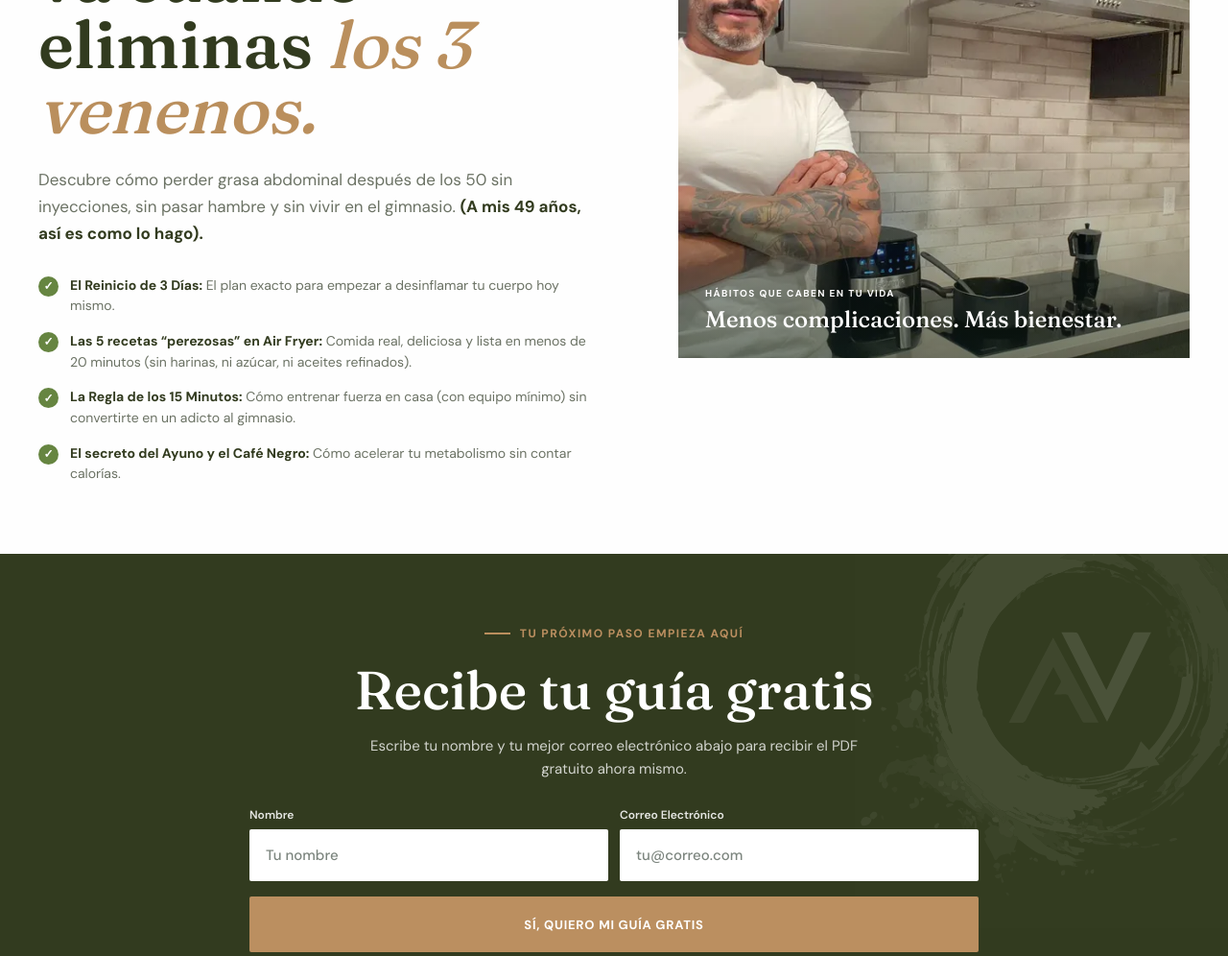
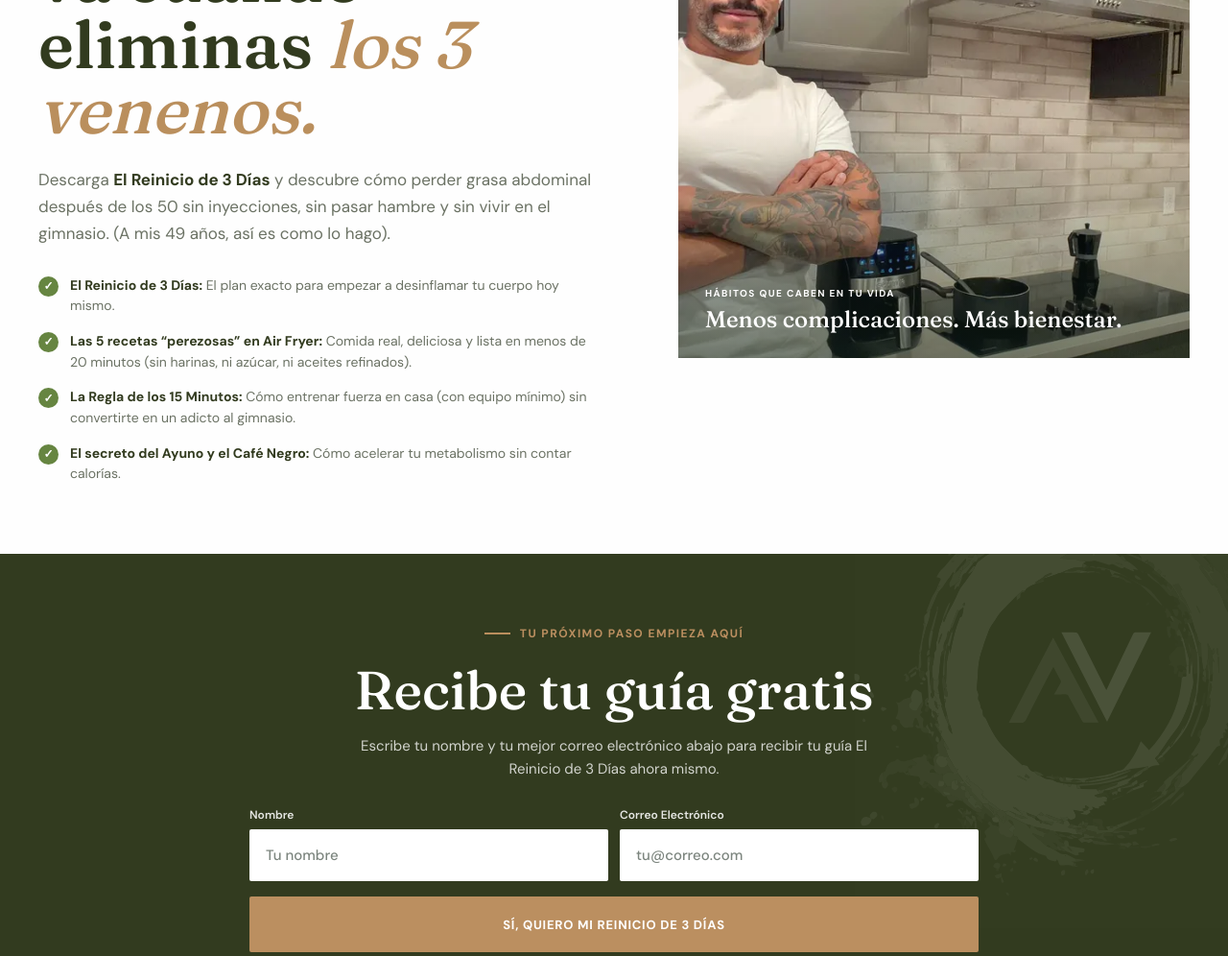
Before and after one commit to aprendo-viviendo/aprendo-viviendo.github.io, a plain HTML site: page reinicio-3-dias/index.html in a window 1280 px wide. Shown: the part 440-1436 px from the top of the page at 96% size. Drawn offline with Linux system fonts and the light colour scheme.

Commit message:
(chore): semantic changes

```diff
--- a/reinicio-3-dias/index.html
+++ b/reinicio-3-dias/index.html
@@ -4,9 +4,9 @@
   <meta charset="utf-8">
   <meta name="viewport" content="width=device-width, initial-scale=1">
   <meta name="theme-color" content="#fefefe">
-  <meta name="description" content="Una guía gratuita para perder grasa abdominal después de los 50, sin inyecciones, pasar hambre ni vivir en el gimnasio.">
+  <meta name="description" content="Descarga El Reinicio de 3 Días: Una guía gratuita para perder grasa abdominal después de los 50 sin inyecciones, pasarhambre ni vivir en el gimnasio.">
   <meta name="robots" content="noindex, nofollow">
-  <title>Tu guía gratuita | Aprendo Viviendo</title>
+  <title>El Reinicio de 3 Días | Aprendo Viviendo</title>
   <link rel="preconnect" href="https://fonts.googleapis.com">
   <link rel="preconnect" href="https://fonts.gstatic.com" crossorigin>
   <link href="https://fonts.googleapis.com/css2?family=DM+Sans:wght@400;500;600;700&family=Fraunces:opsz,wght@9..144,500;9..144,600;9..144,700&display=swap" rel="stylesheet">
@@ -26,7 +26,7 @@
       <div class="hero-copy">
         <p class="eyebrow">Una forma más sencilla de cuidarte</p>
         <h1 id="hero-title">La grasa abdominal no se va con dietas. Se va cuando eliminas <em>los 3 venenos.</em></h1>
-        <p class="intro">Descubre cómo perder grasa abdominal después de los 50 sin inyecciones, sin pasar hambre y sin vivir en el gimnasio. <strong>(A mis 49 años, así es como lo hago).</strong></p>
+        <p class="intro">Descarga <strong>El Reinicio de 3 Días</strong> y descubre cómo perder grasa abdominal después de los 50 sin inyecciones, sin pasar hambre y sin vivir en el gimnasio. (A mis 49 años, así es como lo hago).</p>
 
         <ul class="benefits">
           <li><span class="check" aria-hidden="true">✓</span><span><strong>El Reinicio de 3 Días:</strong> El plan exacto para empezar a desinflamar tu cuerpo hoy mismo.</span></li>
@@ -51,7 +51,7 @@
       <div class="signup-inner">
         <p class="eyebrow">Tu próximo paso empieza aquí</p>
         <h2 id="signup-title">Recibe tu guía gratis</h2>
-        <p class="signup-copy">Escribe tu nombre y tu mejor correo electrónico abajo para recibir el PDF gratuito ahora mismo.</p>
+        <p class="signup-copy">Escribe tu nombre y tu mejor correo electrónico abajo para recibir tu guía El Reinicio de 3 Días ahora mismo.</p>
 
         <!-- Conecta el formulario a tu plataforma de email marketing antes de publicar. -->
         <form class="signup-form" method="post">
@@ -61,7 +61,7 @@
           <label for="email">Correo Electrónico
             <input id="email" name="email" type="email" autocomplete="email" placeholder="tu@correo.com" required>
           </label>
-          <button type="submit">Sí, quiero mi guía gratis</button>
+          <button type="submit">Sí, quiero mi Reinicio de 3 Días</button>
         </form>
         <p class="trust">100% gratis. Cero spam. Solo información real para transformar tu salud.</p>
       </div>
```
Also changed, not shown: index.html (+1 -1 lines).
